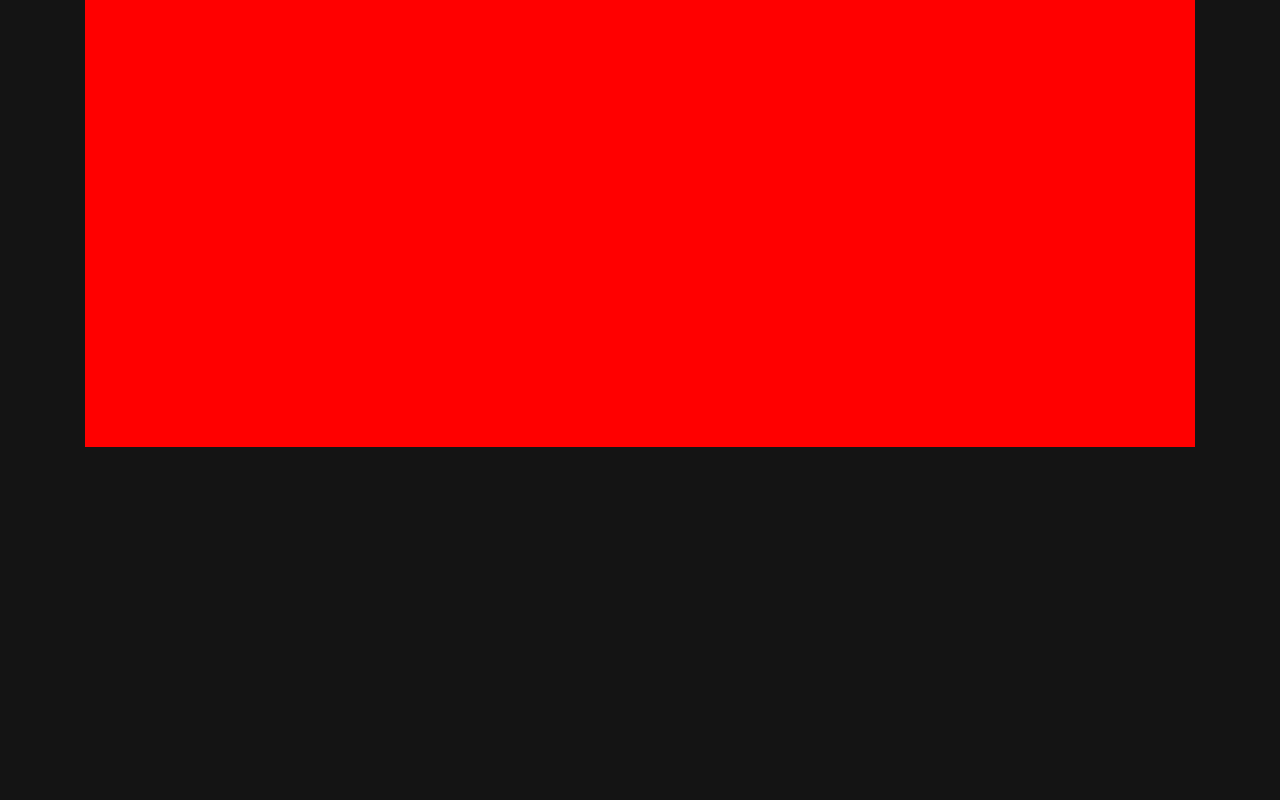
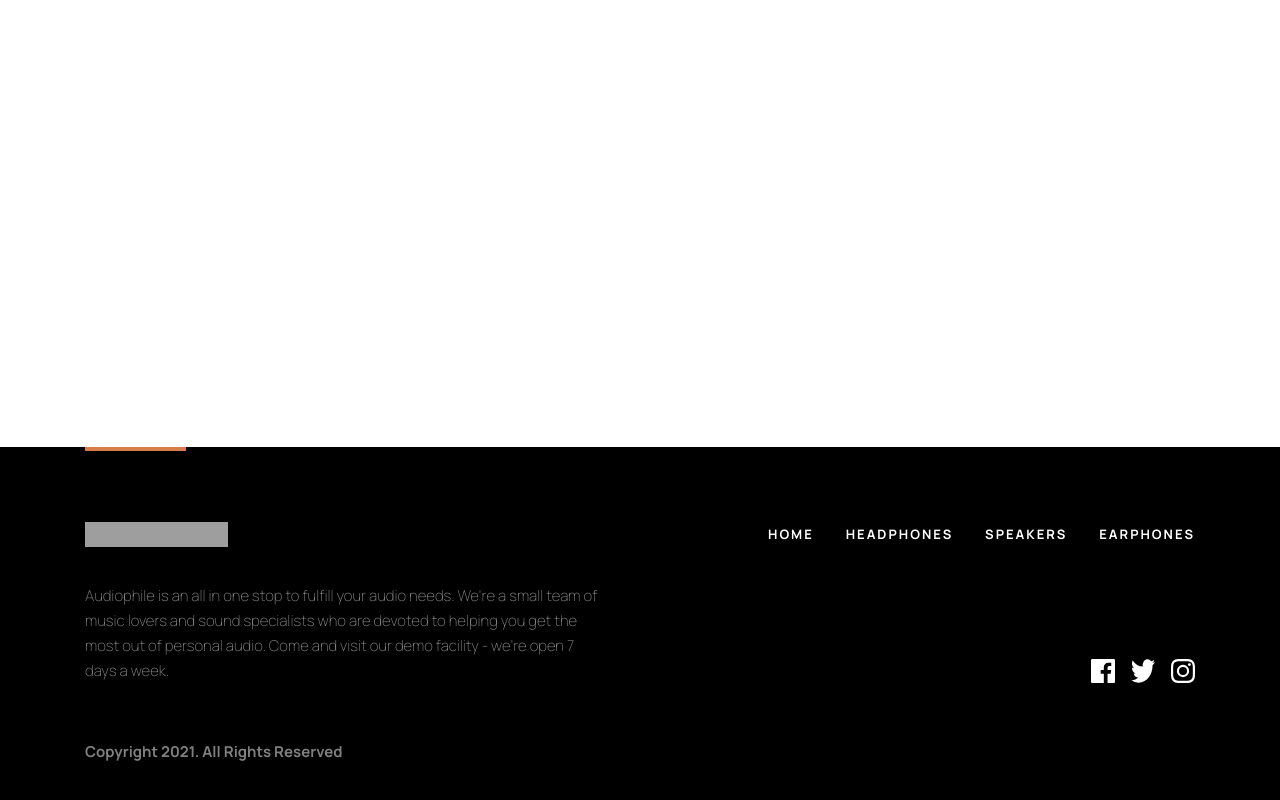
Before and after one commit to kevinseabourne/audiophile, a Next.js app: page / in a window 1280 px wide. Shown: the part 446-1246 px from the top of the page. Before the commit the page ends 893 px from the top, so only its background shows below. Built offline with nearby package versions, Linux system fonts and the light colour scheme; grey boxes are pictures that could not be loaded.

Commit message:
refactored

```diff
--- a/components/responsiveHeader.tsx
+++ b/components/responsiveHeader.tsx
@@ -106,7 +106,7 @@ const ResponsiveHeader: React.FC<Props> = ({
       },
     },
     show: {
-      height: "84vh",
+      height: "100vh",
       opacity: 1,
       y: 0,
       transition: {
@@ -159,6 +159,8 @@ const ResponsiveHeader: React.FC<Props> = ({
           </PaddingContainer>
         </Content>
       </AnimatePresence>
+      <AnimatePresence>
+        {burgerOpen && (
           <Overlay
             variants={overlayAnimation}
             initial="hidden"
@@ -168,6 +170,8 @@ const ResponsiveHeader: React.FC<Props> = ({
             role="dialog"
             aria-label="overlay"
           />
+        )}
+      </AnimatePresence>
     </Container>
   );
 };
@@ -281,26 +285,25 @@ const Content = styled(motion.nav)`
   top: 0px;
   bottom: 0px;
   left: 0px;
-  right: 0px;
   margin-top: 93px;
-  margin-left: auto;
-  margin-right: auto;
-  max-height: 750px;
   display: flex;
   z-index: 12;
+  box-sizing: border-box;
   flex-direction: column;
   align-items: flex-start;
   justify-content: flex-start;
-  position: absolute;
-  border-bottom-left-radius: 4px;
-  border-bottom-right-radius: 4px;
+  position: fixed;
   width: 100%;
   overflow: scroll;
-  background-color: ${({ theme }) => theme.colors.white};
 `;
 
 const PaddingContainer = styled(motion.div)`
   width: 100%;
+  max-height: 750px;
   box-sizing: border-box;
   padding: 32px 24px 35px 24px;
+  margin-bottom: 93px;
+  background-color: ${({ theme }) => theme.colors.white};
+  border-bottom-left-radius: 4px;
+  border-bottom-right-radius: 4px;
 `;
--- a/globalStyle.jsx
+++ b/globalStyle.jsx
@@ -15,7 +15,7 @@ body {
   min-height: 100vh;
   width: 100%;
   margin: 0;
-  background-color: #141414;
+  background-color: white;
   font-family: Manrope, -apple-system, BlinkMacSystemFont, "Segoe UI", "Roboto", "Oxygen", "Ubuntu", "Cantarell", "Fira Sans", "Droid Sans", "Helvetica Neue", sans-serif;
   color: #ffffff;
   -webkit-font-smoothing: antialiased;
--- a/pages/_app.tsx
+++ b/pages/_app.tsx
@@ -4,6 +4,7 @@ import { AppProps } from "next/app";
 import { GlobalStyle } from "../globalStyle";
 import Header from ".././components/header";
 import AppContext from "../context/appContext";
+import Footer from "../components/footer";
 
 export type MyTheme = {
   colors: {
@@ -105,9 +106,11 @@ function App({ Component, pageProps }: AppProps) {
             handleCartItemQuantityChange={handleCartItemQuantityChange}
             cartSubTotalPrice={cartSubTotalPrice}
           />
+
           <Wrapper>
             <Component {...pageProps} />
           </Wrapper>
+          <Footer links={links} />
         </ThemeProvider>
       </>
     </AppContext.Provider>
@@ -116,12 +119,26 @@ function App({ Component, pageProps }: AppProps) {
 
 export default App;
 
+const Container = styled.div`
+  width: 100%;
+  position: relative;
+  display: flex;
+  align-items: center;
+  justify-content: center;
+  flex-direction: column;
+`;
+
 const Wrapper = styled.div`
-  height: 100vh;
+  display: flex;
+  flex-direction: column;
+  min-height: 100vh;
+  height: 100%;
   width: 100%;
   margin-left: auto;
   margin-right: auto;
   margin-top: 93px;
-  max-width: 1109.83px;
-  background-color: red;
+  max-width: 1190px;
+  @media (max-width: 500px) {
+    max-width: 1160px;
+  }
 `;
```
Also changed, not shown: pages/products/[id]/index.tsx (deleted, +0 -33 lines). Lines whose indentation alone changed are shown as unchanged.
